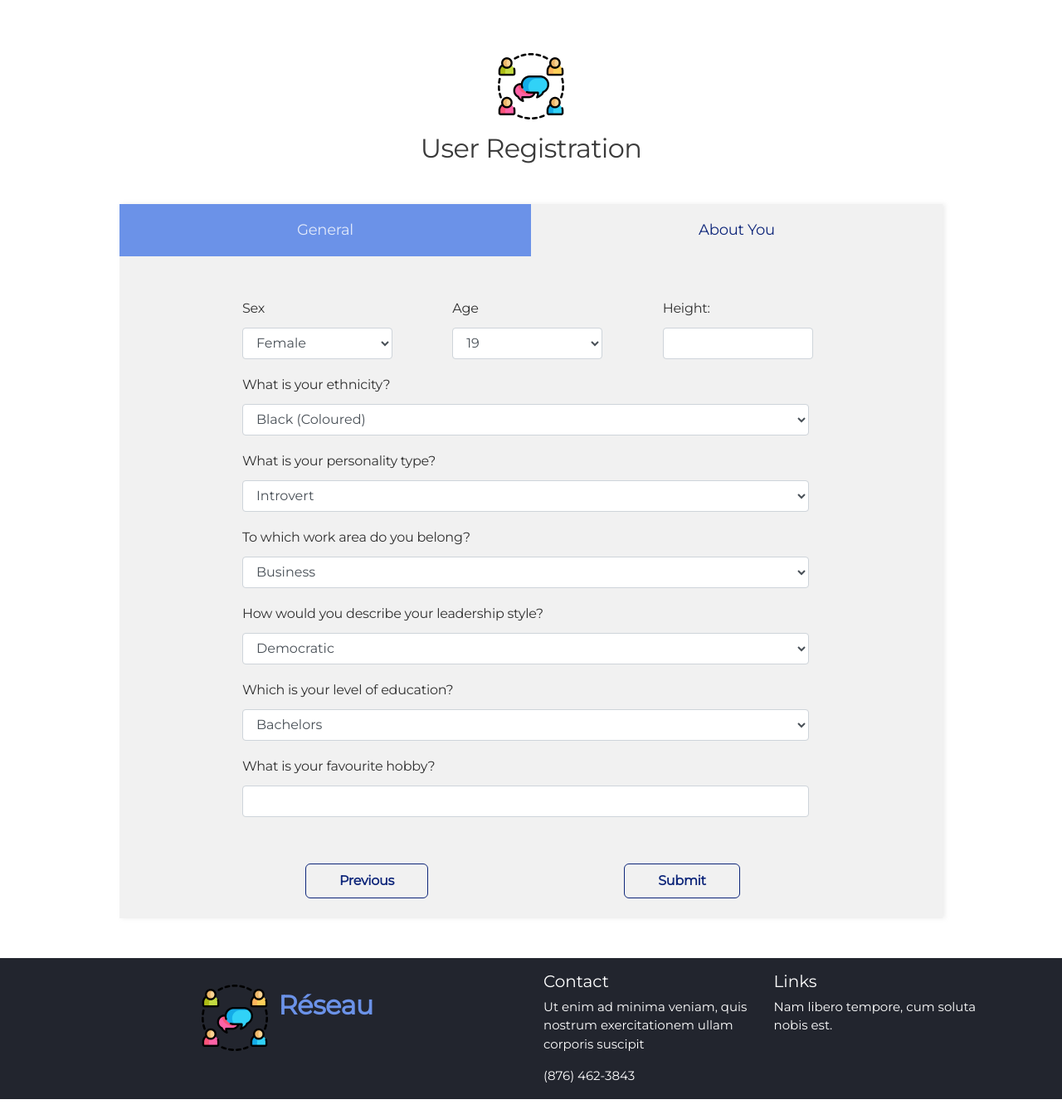
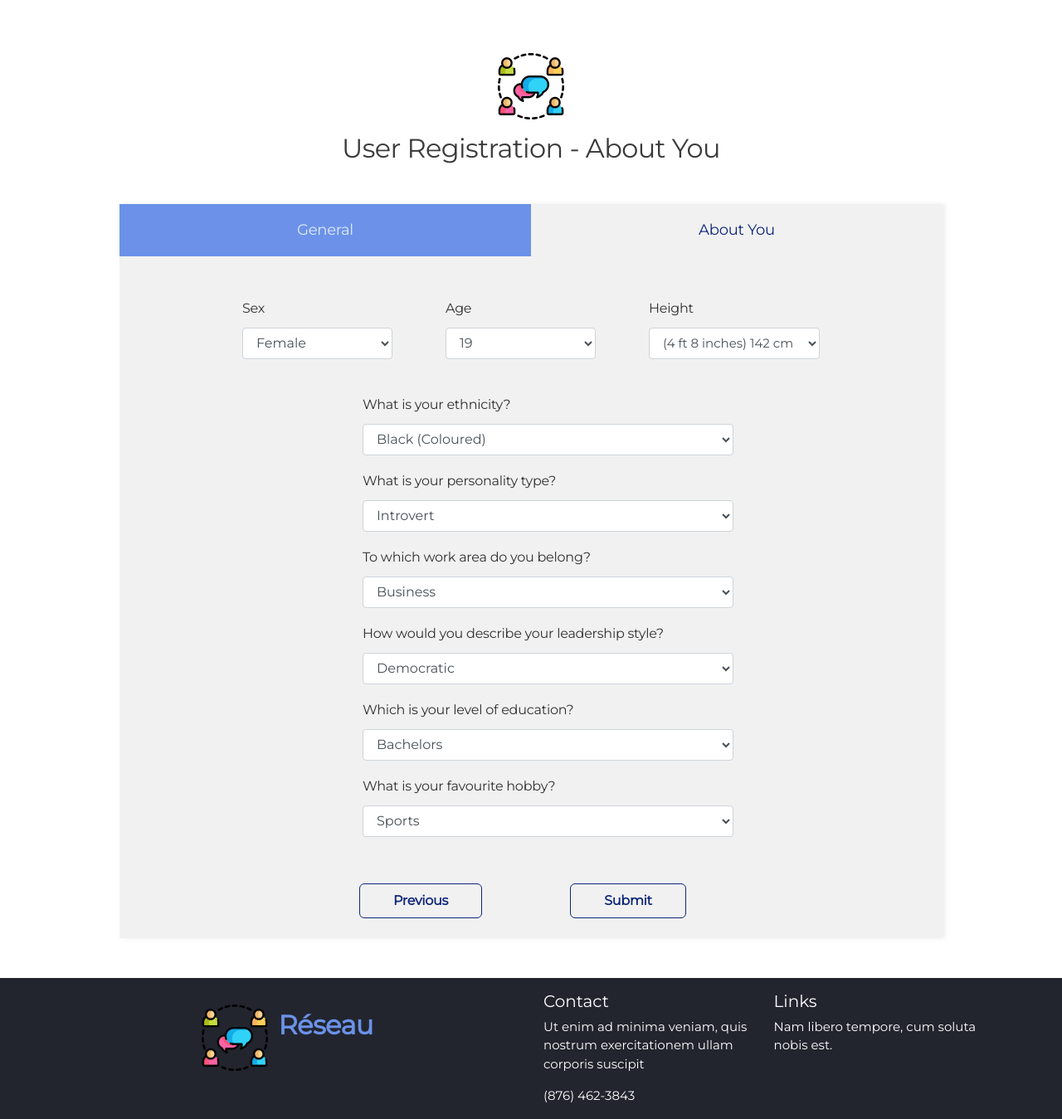
Before and after one commit to JayRae17/Compatibility-Score-Index, a Flask app: page /aboutRegular/ in a window 1280 px wide. Shown: the part 55-1404 px from the top of the page at 83% size. Before the commit the page ends 1380 px from the top, so only its background shows below. Run offline with Flask 2, Linux system fonts and the light colour scheme; some libraries are stand-ins or nearby versions.

Commit message:
Added link to Gen, About Tab, height added to form

```diff
--- a/app/forms.py
+++ b/app/forms.py
@@ -1,6 +1,6 @@
 from flask_wtf import FlaskForm
 from wtforms import StringField, PasswordField, SelectField
-from wtforms.validators import InputRequired
+from wtforms.validators import InputRequired, Email
 
 
 class LoginForm(FlaskForm):
@@ -11,18 +11,23 @@ class LoginForm(FlaskForm):
 class General(FlaskForm):
     fname = StringField('First Name:', validators=[InputRequired()])
     lname = StringField('Last Name:', validators=[InputRequired()])
-    email = StringField('Email Address', validators=[InputRequired()])
+    email = StringField('Email Address', validators=[InputRequired(), Email()])
     username = StringField('Username', validators=[InputRequired()])
     password = PasswordField('Password', validators=[InputRequired()])
 
 
 class AboutYou(FlaskForm):
     sex = SelectField('Sex', choices=[(0, 'Female'), (1, 'Male')])
+
     age = SelectField(
         'Age', choices=[(19, '19'), (20, '20'), (21, '21'), (22, '22')])
-    height = StringField('Height:', validators=[InputRequired()])
+
+    height = SelectField('Height', choices=[(142, '(4 ft 8 inches) 142 cm'), (
+        144, '(4 ft 9 inches) 144 cm'), (147, '(4 ft 10 inches) 147 cm'), (149, '(4 ft 11 inches)  149 cm'), (152, '(5 ft 0 inches)	152 cm'), (154, '(5 ft 1 inches)	154 cm'), (157, '(5 ft 1 inches)	157 cm'), (160, '(5 ft 3 inches)	160 cm'), (162, '(5 ft 4 inches)	162 cm'), (165, '(5 ft 5 inches)	165 cm'), (168, '(5 ft 6 inches)	168 cm'), (170, '(5 ft 7 inches)	170 cm'), (172, '(5 ft 8 inches)	172 cm'), (175, '(5 ft 9 inches)	175 cm'), (177, '(5 ft 10 inches)	177 cm'), (180, '(5 ft 11 inches) 180 cm'), (183, '(6 ft 0 inches)	183 cm'), (185, '(6 ft 1 inches)	185 cm'), (188, '(6 ft 2 inches)	188 cm'), (191, '(6 ft 3 inches)	191 cm'), (194, '(6 ft 4 inches)	194 cm'), (196, '(6 ft 5 inches)	196 cm'), (198, '(6 ft 6 inches)	198 cm')])
+
     ethnicity = SelectField('What is your ethnicity?', choices=[(
         'Black', 'Black (Coloured)'), ('Chinese', 'Chinese'), ('White', 'White'), ('Indian', 'Indian')])
+
     personality = SelectField('What is your personality type?', choices=[(
         'Introvert', 'Introvert'), ('Extrovert', 'Extrovert'), ('Ambivert', 'Ambivert')])
 
@@ -35,4 +40,5 @@ class AboutYou(FlaskForm):
     education = SelectField('Which is your level of education?', choices=[('Bachelors', 'Bachelors'), (
         'Masters', 'Masters'), ('PhD', 'PhD'), ('Diploma', 'Diploma'), ('Associate Degree', 'Associate Degree')])
 
-    hobby = StringField('What is your favourite hobby?', validators=[InputRequired()])
+    hobby = SelectField('What is your favourite hobby?', choices=[('Sports', 'Sports'), (
+        'Music', 'Music'), ('Exercising', 'Exercising'), ('Shopping', 'Shopping'), ('Dancing', 'Dancing'), ('Watching TV', 'Watching TV'), ('Reading and Writing', 'Reading and Writing'), ('Arts', 'Arts')])
--- a/app/static/css/app.css
+++ b/app/static/css/app.css
@@ -172,6 +172,11 @@ form.card-user-reg div.about-you {
 form.card-user-reg div.about-you,
 form.card-user-reg div.general {
   background: #6b92e8;
+}
+
+form.card-user-reg div.about-you a,
+form.card-user-reg div.general a {
+  text-decoration: none;
   color: rgba(255, 255, 255, 0.8);
 }
 
@@ -189,7 +194,6 @@ form.card-user-reg div.general {
 }
 
 div.register-form form.card-user-reg div {
-  text-align: center;
   margin: 0 auto;
 }
 
@@ -216,6 +220,11 @@ div.register-form form.card-user-reg div.form-group {
   width: 181px;
 }
 
+.form-control.sel#height {
+  font-size: 15px;
+  width: 206px;
+}
+
 .form-body {
   width: 816px;
 }
@@ -227,3 +236,11 @@ div.register-form form.card-user-reg div.form-group {
 .form-body-about .col {
   padding: 0px;
 }
+
+.ques-container select.ques {
+  width: 447px;
+}
+
+.ques-container {
+  width: 500px;
+}
--- a/app/templates/about_you.html
+++ b/app/templates/about_you.html
@@ -5,7 +5,7 @@
     class="d-inline-block align-top mt-5"
     alt=""
   />
-  <h2 class="mb-5 mt-3">User Registration</h2>
+  <h2 class="mb-5 mt-3">User Registration - About You</h2>
   <form
     class="card-user-reg mb-5"
     action="{{ url_for('aboutRegular') }}"
@@ -14,7 +14,7 @@
     {{ form.csrf_token }}
     <div class="row my-2">
       <div class="col general title">
-        General
+        <a href="{{ url_for('registerRegular') }}">General</a>
       </div>
       <div class="col title">
         About You
@@ -38,6 +38,8 @@
           </div>
         </div>
       </div>
+    </div>
+    <div class="ques-container mt-4">
       <div class="row">
         <div class="col">
           <div class="form-group mt-3">
@@ -80,8 +82,7 @@
       <div class="row">
         <div class="col">
           <div class="form-group mt-3">
-            {{ form.hobby.label }} {{ form.hobby(class='form-control
-            ques') }}
+            {{ form.hobby.label }} {{ form.hobby(class='form-control ques') }}
           </div>
         </div>
       </div>
--- a/app/templates/general_register.html
+++ b/app/templates/general_register.html
@@ -5,7 +5,7 @@
     class="d-inline-block align-top mt-5"
     alt=""
   />
-  <h2 class="mb-5 mt-3">User Registration</h2>
+  <h2 class="mb-5 mt-3">User Registration - General</h2>
   <form
     class="card-user-reg mb-5"
     action="{{ url_for('registerRegular') }}"
@@ -17,7 +17,7 @@
         General
       </div>
       <div class="col about-you title">
-        About You
+        <a href="{{ url_for('aboutRegular') }}">About You</a>
       </div>
     </div>
     <div class="form-body">
```
